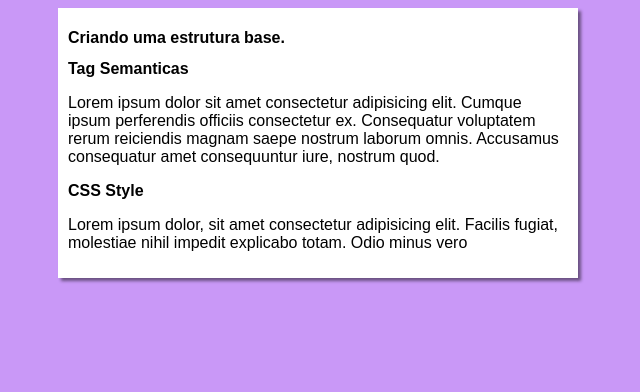
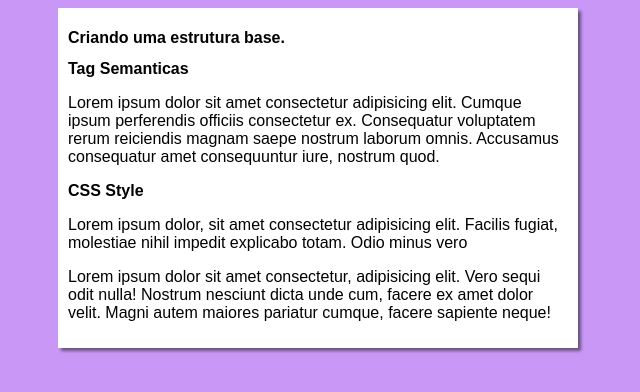
Before and after one commit to ac7wesley/projeto-site, a plain HTML site: page index.html in a window 1280 px wide. Shown: the whole page, without its empty margins (322-962 px from the left). Drawn offline with Linux system fonts and the light colour scheme.

Commit message:
Update index.html

```diff
--- a/index.html
+++ b/index.html
@@ -26,6 +26,12 @@
           Lorem ipsum dolor, sit amet consectetur adipisicing elit. Facilis
           fugiat, molestiae nihil impedit explicabo totam. Odio minus vero
         </p>
+
+        <p>
+          Lorem ipsum dolor sit amet consectetur, adipisicing elit. Vero sequi
+          odit nulla! Nostrum nesciunt dicta unde cum, facere ex amet dolor
+          velit. Magni autem maiores pariatur cumque, facere sapiente neque!
+        </p>
       </article>
     </main>
   </body>
```
